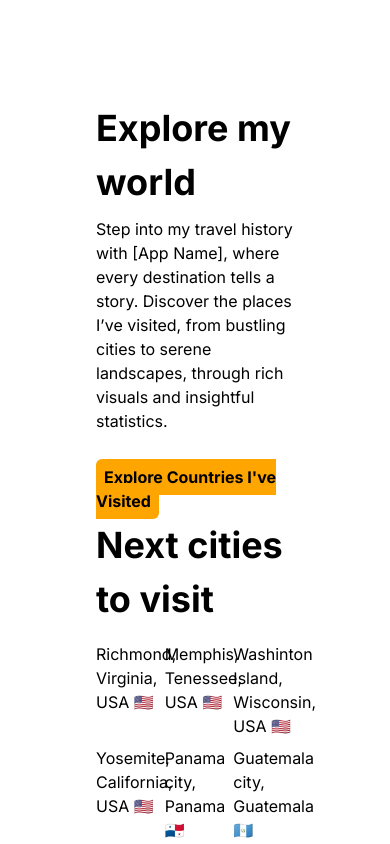
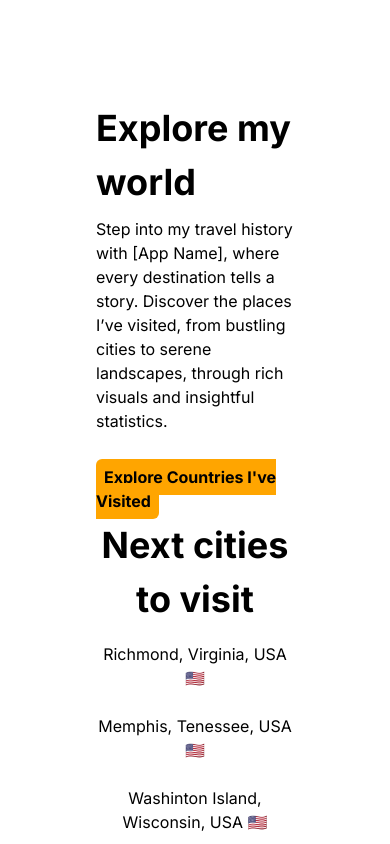
Before and after one commit to Carlosqu24/unforgettablejourneys, a Next.js app: page / in a window 390 px wide. Shown: the top 844 px of the page. Built offline with nearby package versions, Linux system fonts and the light colour scheme.

Commit message:
Countries list on landing styles fixed on mobile

```diff
--- a/app/components/LandingSections/NextPlacesToVisit/NextPlacesToVisit.tsx
+++ b/app/components/LandingSections/NextPlacesToVisit/NextPlacesToVisit.tsx
@@ -3,8 +3,8 @@ import React from 'react'
 const NextPlacesToVisit = () => {
   return (
     <section>
-        <h1 className="font-bold text-[36px] mb-4">Next cities to visit</h1>
-        <ul className="grid grid-cols-3 gap-2">
+        <h1 className="text-center sm:text-left font-bold text-[36px] mb-4">Next cities to visit</h1>
+        <ul className="text-center sm:text-left grid grid-cols-1 sm:grid-cols-2 md:grid-cols-3 xl:grid-cols-4 2xl:grid-cols-6 gap-6">
           <li>Richmond, Virginia, USA 🇺🇸</li>
           <li>Memphis, Tenessee, USA 🇺🇸</li>
           <li>Washinton Island, Wisconsin, USA 🇺🇸</li>
```
